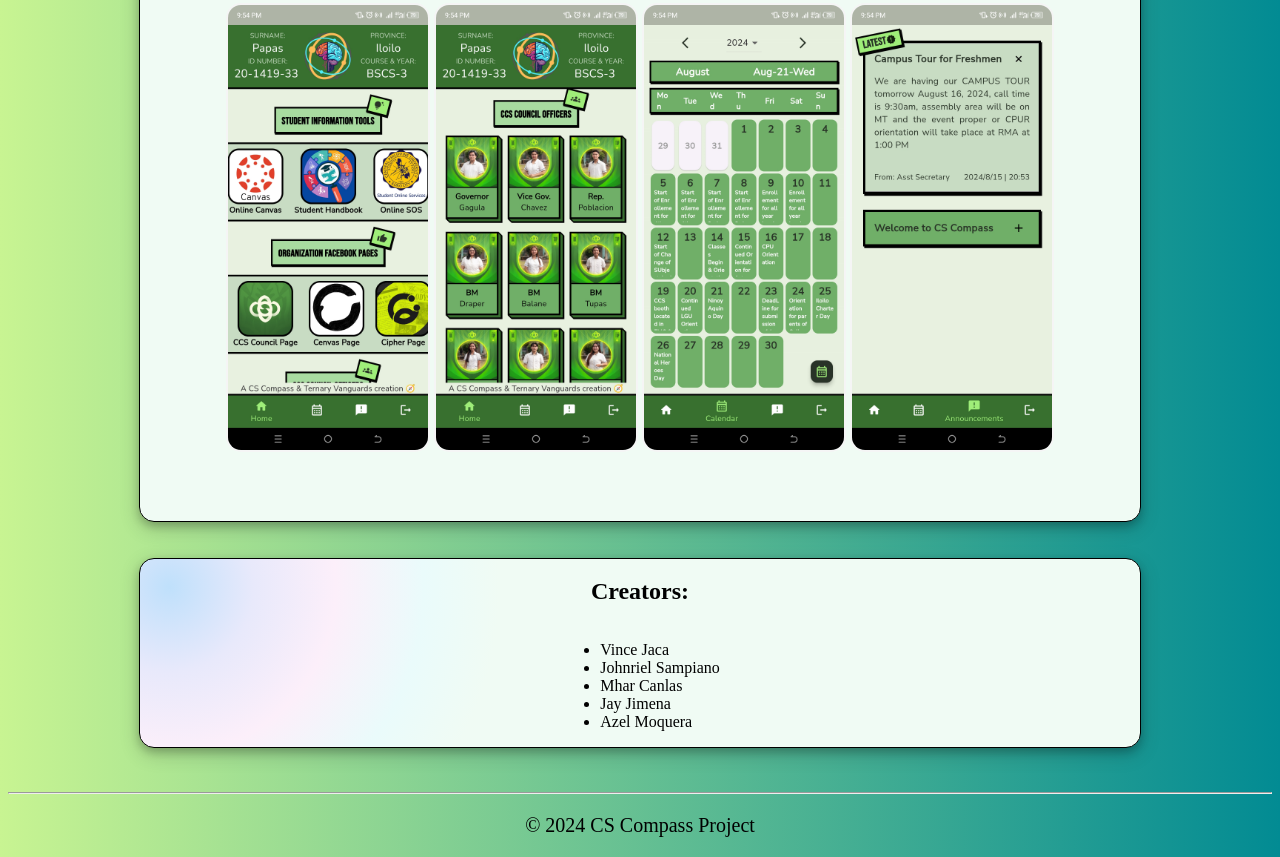
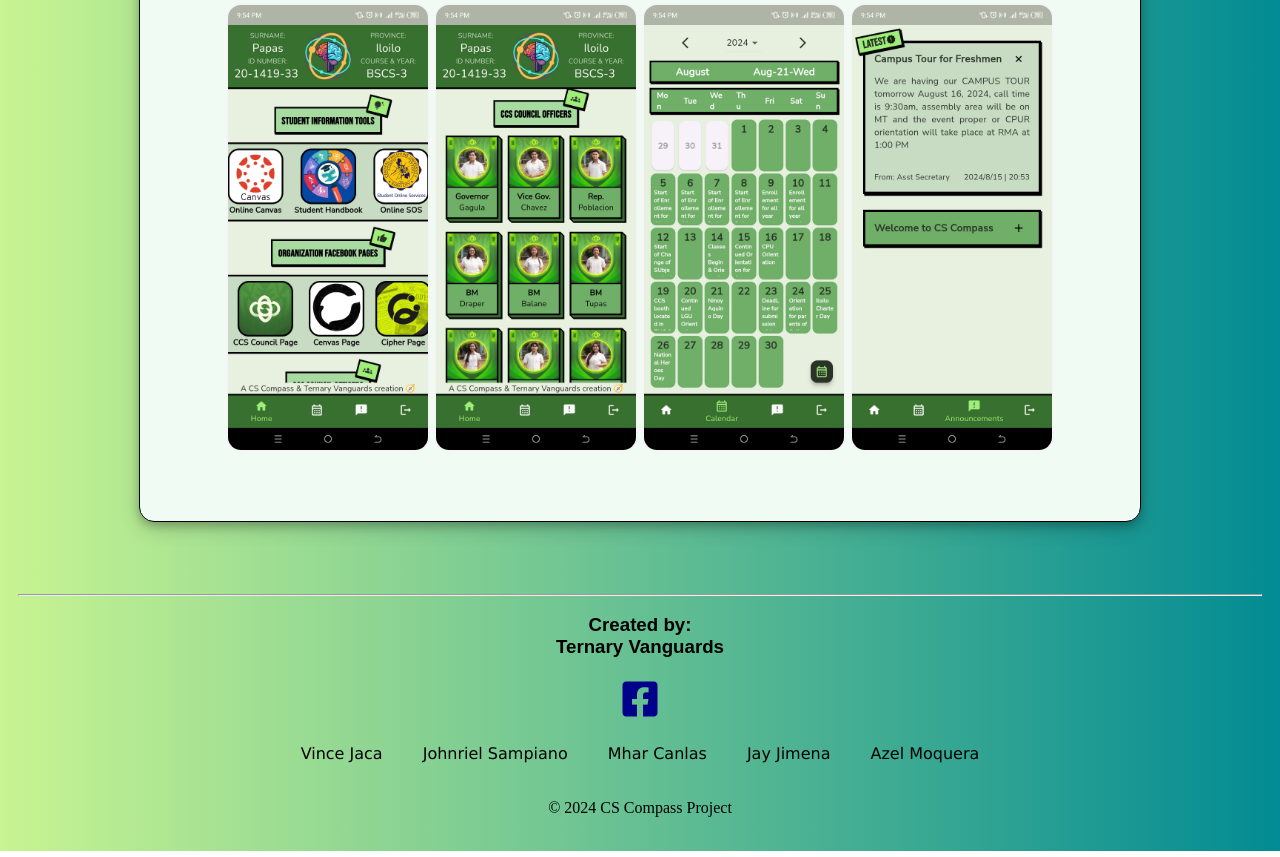
Before and after one commit to HiroS404/A-CCS, a plain HTML site: page index.html in a window 1280 px wide. Shown: the part 698-1555 px from the top of the page. Drawn offline with Linux system fonts and the light colour scheme.

Commit message:
creators

```diff
--- a/assets/common.css
+++ b/assets/common.css
@@ -2,10 +2,11 @@
   font-family: "Gill Sans Extrabold", sans-serif;
   font-size: 5vw;
 }
-
+h3{
+    font-family: Arial, Helvetica, sans-serif ;
+}
 p {
   font-size: clamp(16px, 2vw, 20px);
-
 }
 
 body {
@@ -17,9 +18,15 @@
   margin-top: 5%;
 }
 
-
 .container {
-    background: radial-gradient(328px at 2.9% 15%, rgb(191, 224, 251) 0%, rgb(232, 233, 251) 25.8%, rgb(252, 239, 250) 50.8%, rgb(234, 251, 251) 77.6%, rgb(240, 251, 244) 100.7%);
+  background: radial-gradient(
+    328px at 2.9% 15%,
+    rgb(191, 224, 251) 0%,
+    rgb(232, 233, 251) 25.8%,
+    rgb(252, 239, 250) 50.8%,
+    rgb(234, 251, 251) 77.6%,
+    rgb(240, 251, 244) 100.7%
+  );
   width: 1000px;
   margin: auto;
   border: 1px solid black;
@@ -28,9 +35,6 @@
   text-align: center;
   position: relative;
   overflow: hidden;
-
-
-
 }
 
 img {
@@ -38,7 +42,6 @@
   margin-bottom: -160px;
   max-width: 100%;
   height: auto;
-
 }
 
 .txt {
@@ -71,7 +74,6 @@
   gap: 150px;
   padding-bottom: 5%;
   padding-top: 5%;
-
 }
 
 .sampleimg img {
@@ -79,29 +81,39 @@
   max-width: 200px;
   height: auto;
   border-radius: 15px;
+}
 
+.copyright {
+  font-size: 16px;
+  padding-top: 20px;
+}
+
+footer {
+    padding: 10px;
+}
+
+.fb{
+    font-size: 40px;
+    color:  darkblue;
+
+    margin-bottom: 20px;
 
 }
 
 @media (max-width: 600px) {
   .container {
     width: 100%;
-
   }
 }
 
-
 @media (max-width: 600px) {
-
-    @media (max-width: 600px) {
-
   p {
     margin-right: 15px;
     margin-left: 15px;
   }
 
   h1 {
-            font-family: 'Arial', sans-serif;
+    font-family: "Arial", sans-serif;
     font-size: 12vw;
   }
 
@@ -112,8 +124,6 @@
     margin-top: 10px;
     margin-bottom: 15px;
     max-width: 250px;
-
-
   }
 
   .txt {
@@ -124,14 +134,11 @@
 
   img {
     margin-top: -100px;
-
   }
 
   .button {
     margin-top: 20px;
     margin-bottom: auto;
-        }
-
   }
 
   .sampleimg img {
@@ -140,8 +147,6 @@
     border: 2px solid whitesmoke;
     margin-top: 10px;
     margin-bottom: 15px;
-
-
   }
 
   .txt {
@@ -152,7 +157,6 @@
 
   img {
     margin-top: -100px;
-
   }
 
   .button {
@@ -160,19 +164,33 @@
     margin-bottom: auto;
   }
 
+  .creators {
+    display: block;
+    padding-bottom: 50px;
+
     }
 
-@media (max-width: 768px) {
+    .links {
+    display: block;
+    width: 100%;
+    margin-bottom: -20px;
+    }
+
+    .copyright {
+        padding-top: 5px;
+    }
 
 
+}
+
+
+@media (max-width: 768px) {
   .sampleimg img {
     width: 100%;
     height: auto;
     border: 2px solid whitesmoke;
     margin-top: 10px;
     margin-bottom: 15px;
-
-
   }
 
   .txt {
@@ -183,27 +201,21 @@
 
   img {
     margin-top: -100px;
-
   }
 
   .button {
     margin-top: 20px;
     margin-bottom: auto;
   }
-
 }
 
 @media (min-width: 601px) {
-
-
   .sampleimg img {
     width: 100%;
     height: auto;
     border: 2px solid whitesmoke;
     margin-top: 10px;
     margin-bottom: 15px;
-
-
   }
 
   .txt {
@@ -214,7 +226,6 @@
 
   img {
     margin-top: -100px;
-
   }
 
   .button {
@@ -222,19 +233,24 @@
     margin-bottom: auto;
   }
 
+
+
 }
 
-
-
-
-
-
-
-div.container {
-    text-align: center;
+.creators {
+  justify-content: center;
+  align-items: center;
+  display: flex;
+  flex-wrap: wrap;
+  gap: 40px;
 }
 
-ul.myUL {
-    display: inline-block;
-    text-align: left;
+.links {
+  text-decoration: none;
+  color: black;
+  font-family: 'Lucida Sans', 'Lucida Sans Regular', 'Lucida Grande', 'Lucida Sans Unicode', Geneva, Verdana, sans-serif;
 }
+
+.links:hover {
+  color: blue;
+}
--- a/index.html
+++ b/index.html
@@ -7,6 +7,8 @@
 
     <title>CS Compass</title>
     <link rel="stylesheet" href="assets/common.css">
+    <link rel="stylesheet" href="https://cdnjs.cloudflare.com/ajax/libs/font-awesome/6.4.0/css/all.min.css">
+
 
 </head>
 
@@ -57,31 +59,29 @@
     </header>
     <br>
     <br>
-    <div class="container">
-        <h2>Creators:</h2>
-        <ul class="myUL">
-            <li>Vince Jaca</li>
-            <li>Johnriel Sampiano </li>
-            <li>Mhar Canlas</li>
-            <li>Jay Jimena</li>
-            <li>Azel Moquera</li>
-        </ul>
-    </div>
-
-
-
-
-
-
-
 
 </body>
 
 <footer>
     <br>
-    <br>
     <hr>
-    <p>&copy; 2024 CS Compass Project</p>
+
+    <h3>Created by: <br>Ternary Vanguards</h3>
+    <div class="fb">
+        <i class="fa-brands fa-square-facebook"></i>
+    </div>
+
+
+<div class="creators">
+    <a href="https://www.facebook.com/francisvince.jaca" class="links" target="_blank" rel="noopener noreferrer">Vince Jaca</a>
+    <a href="https://www.facebook.com/johnriel.sampiano" class="links" target="_blank" rel="noopener noreferrer">Johnriel Sampiano</a>
+    <a href="https://www.facebook.com/M.MikhailACanlas" class="links" target="_blank" rel="noopener noreferrer">Mhar Canlas</a>
+    <a href="https://www.facebook.com/joebertjay.jimena" class="links" target="_blank" rel="noopener noreferrer">Jay Jimena</a>
+    <a href="https://www.facebook.com/azelmaem" class="links" target="_blank" rel="noopener noreferrer">Azel Moquera</a>
+</div>
+
+
+    <p class="copyright">&copy; 2024 CS Compass Project</p>
 
 </footer>
 
```
Lines whose indentation alone changed are shown as unchanged.
